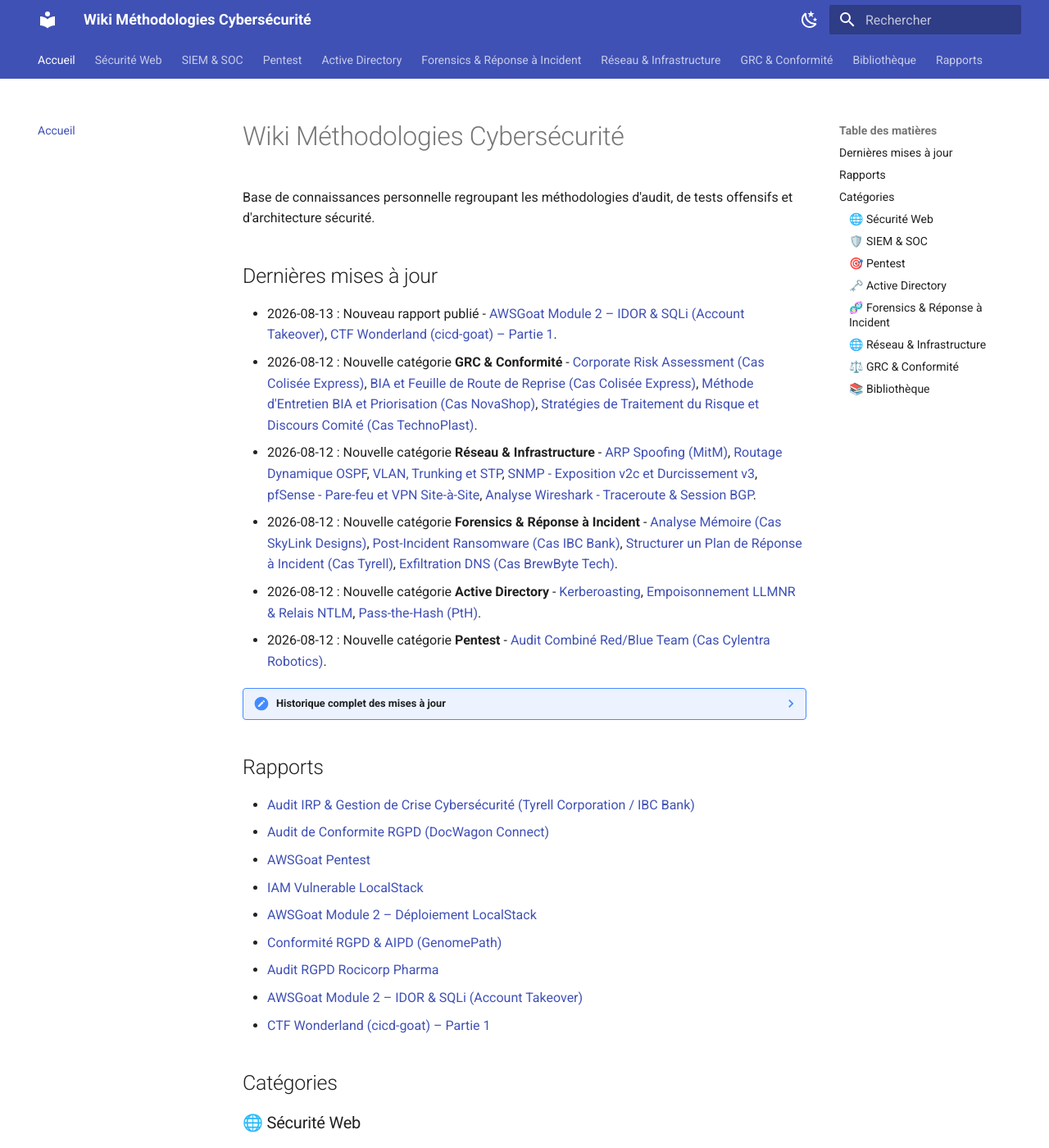
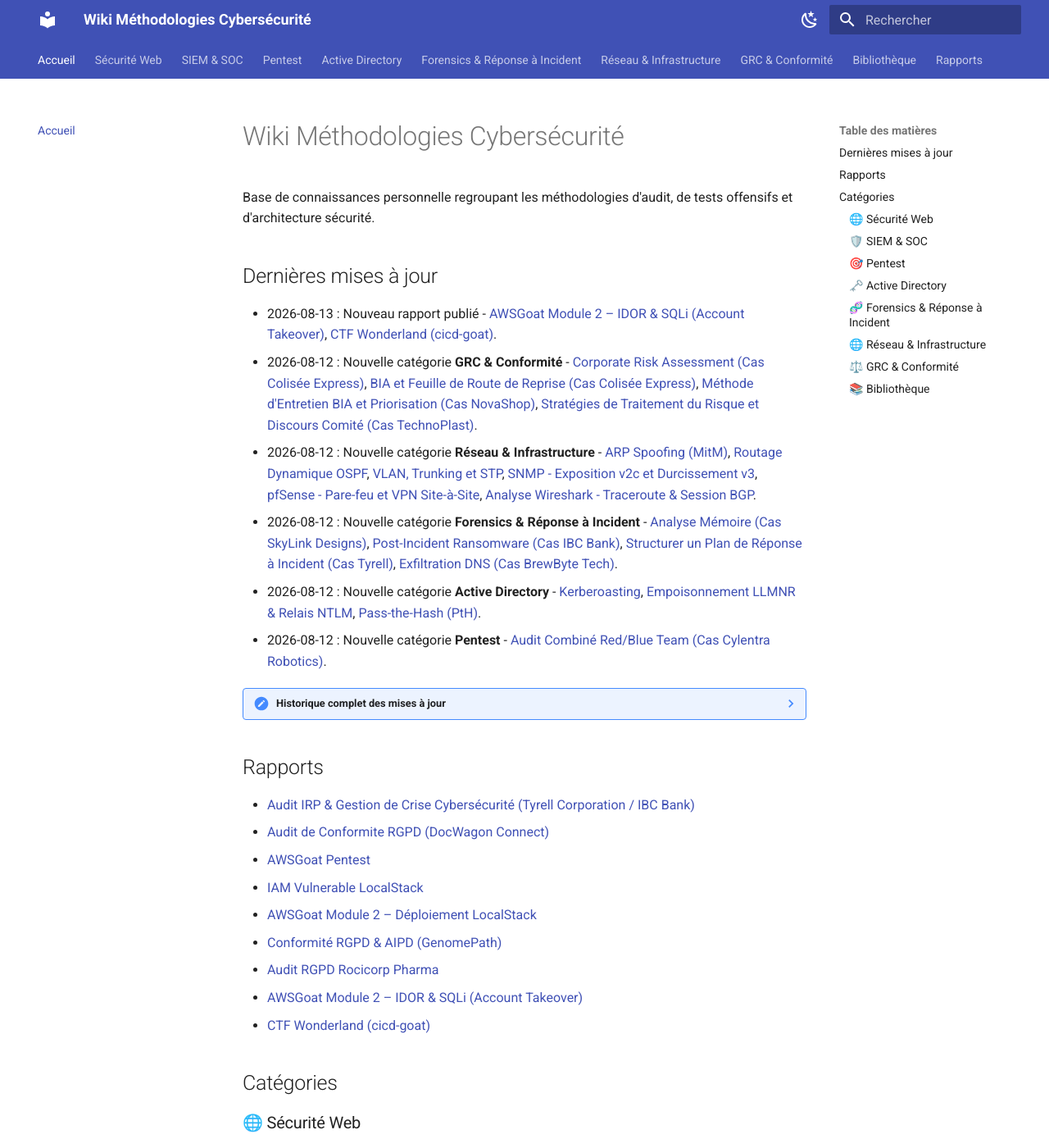
Before and after one commit to old-dov/methodologies-cybersec, an MkDocs documentation site: the page built from docs/index.md, in a window 1280 px wide and 1400 px high. Shown: the whole window at 82% size. Built offline with MkDocs 1.6.1 and Material for MkDocs 9.7.7, drawn with Linux system fonts in a browser that asks for light colours.

Commit message:
Retire la mention 'Partie 1' du rapport CTF Wonderland (suite incertaine)

```diff
--- a/docs/index.md
+++ b/docs/index.md
@@ -4,7 +4,7 @@ Base de connaissances personnelle regroupant les méthodologies d'audit, de test
 
 ## Dernières mises à jour
 
-- 2026-08-13 : Nouveau rapport publié - [AWSGoat Module 2 – IDOR & SQLi (Account Takeover)](rapport-awsgoat-m2-idor-sqli.md), [CTF Wonderland (cicd-goat) – Partie 1](rapport-ctf-wonderland-partie1.md).
+- 2026-08-13 : Nouveau rapport publié - [AWSGoat Module 2 – IDOR & SQLi (Account Takeover)](rapport-awsgoat-m2-idor-sqli.md), [CTF Wonderland (cicd-goat)](rapport-ctf-wonderland.md).
 - 2026-08-12 : Nouvelle catégorie **GRC & Conformité** - [Corporate Risk Assessment (Cas Colisée Express)](grc/risk-assessment-colisee-express.md), [BIA et Feuille de Route de Reprise (Cas Colisée Express)](grc/bia-colisee-express.md), [Méthode d'Entretien BIA et Priorisation (Cas NovaShop)](grc/methode-entretien-bia-novashop.md), [Stratégies de Traitement du Risque et Discours Comité (Cas TechnoPlast)](grc/strategies-traitement-risque-technoplast.md).
 - 2026-08-12 : Nouvelle catégorie **Réseau & Infrastructure** - [ARP Spoofing (MitM)](reseau/arp-spoofing-mitm.md), [Routage Dynamique OSPF](reseau/ospf-routage-dynamique.md), [VLAN, Trunking et STP](reseau/vlan-trunking-stp.md), [SNMP - Exposition v2c et Durcissement v3](reseau/snmp-exposition-durcissement.md), [pfSense - Pare-feu et VPN Site-à-Site](reseau/pfsense-firewall-vpn-siteasite.md), [Analyse Wireshark - Traceroute & Session BGP](reseau/analyse-protocoles-wireshark-traceroute-bgp.md).
 - 2026-08-12 : Nouvelle catégorie **Forensics & Réponse à Incident** - [Analyse Mémoire (Cas SkyLink Designs)](dfir/memoire-skylink-designs.md), [Post-Incident Ransomware (Cas IBC Bank)](dfir/post-incident-ransomware-ibc-bank.md), [Structurer un Plan de Réponse à Incident (Cas Tyrell)](dfir/plan-reponse-incident-tyrell.md), [Exfiltration DNS (Cas BrewByte Tech)](dfir/exfiltration-dns-brewbyte.md).
@@ -38,7 +38,7 @@ Base de connaissances personnelle regroupant les méthodologies d'audit, de test
 - [Conformité RGPD & AIPD (GenomePath)](rapport-conformite-rgpd-aipd-genomepath.md)
 - [Audit RGPD Rocicorp Pharma](rapport-audit-rgpd-rocicorp-pharma.md)
 - [AWSGoat Module 2 – IDOR & SQLi (Account Takeover)](rapport-awsgoat-m2-idor-sqli.md)
-- [CTF Wonderland (cicd-goat) – Partie 1](rapport-ctf-wonderland-partie1.md)
+- [CTF Wonderland (cicd-goat)](rapport-ctf-wonderland.md)
 
 ## Catégories
 
--- a/mkdocs.yml
+++ b/mkdocs.yml
@@ -108,4 +108,4 @@ nav:
     - AWSGoat Module 2 – IDOR & SQLi (Account Takeover): rapport-awsgoat-m2-idor-sqli.md
     - Conformité RGPD & AIPD (GenomePath): rapport-conformite-rgpd-aipd-genomepath.md
     - Audit RGPD Rocicorp Pharma: rapport-audit-rgpd-rocicorp-pharma.md
-    - CTF Wonderland (cicd-goat) – Partie 1: rapport-ctf-wonderland-partie1.md
+    - CTF Wonderland (cicd-goat): rapport-ctf-wonderland.md
```
Also changed, not shown: docs/rapport-ctf-wonderland.md (renamed from docs/rapport-ctf-wonderland-partie1.md, +1 -1 lines).
